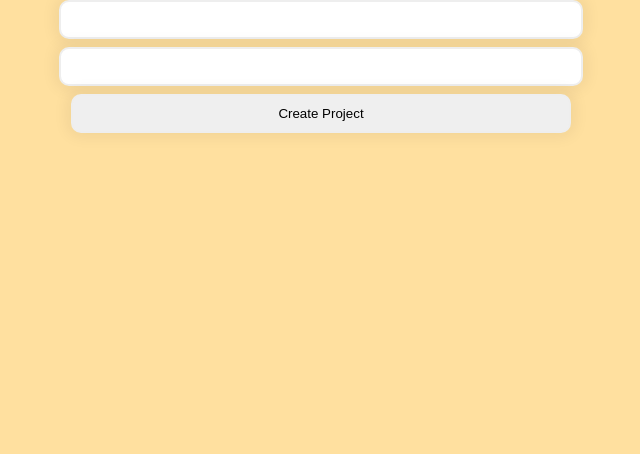
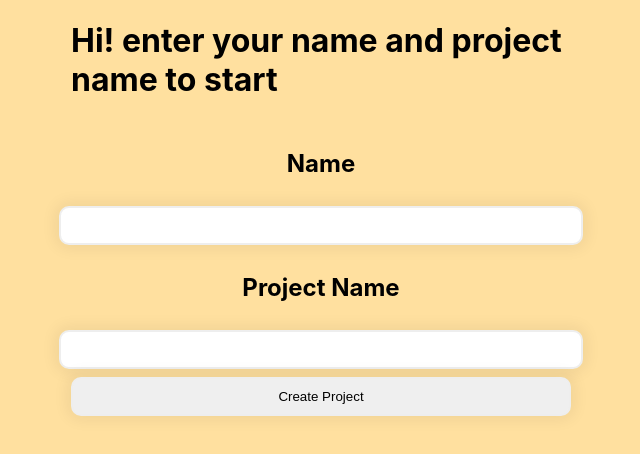
Before and after one commit to juanroyofullstack/to-do-app, a React (Create React App) app: page / in a window 1280 px wide. Shown: the top 454 px of the page, without its empty margins (319-959 px from the left). Built offline with nearby package versions, Linux system fonts and the light colour scheme.

Commit message:
add: titles and test for inscription component

```diff
--- a/src/components/InscriptionForm.tsx
+++ b/src/components/InscriptionForm.tsx
@@ -31,7 +31,10 @@ export const InscriptionForm: React.FC = (): JSX.Element => {
     return (
       <div className="InscriptionForm">
         <form onSubmit={submitForm}>
+            <h1>Hi! enter your name and project name to start</h1>
+            <h2>Name</h2>
             <input name="name"  onChange={handleChange}/>
+            <h2>Project Name</h2>
             <input name="projectname"  onChange={handleChange}/>
             <button type="submit">Create Project</button>
           </form>
```
